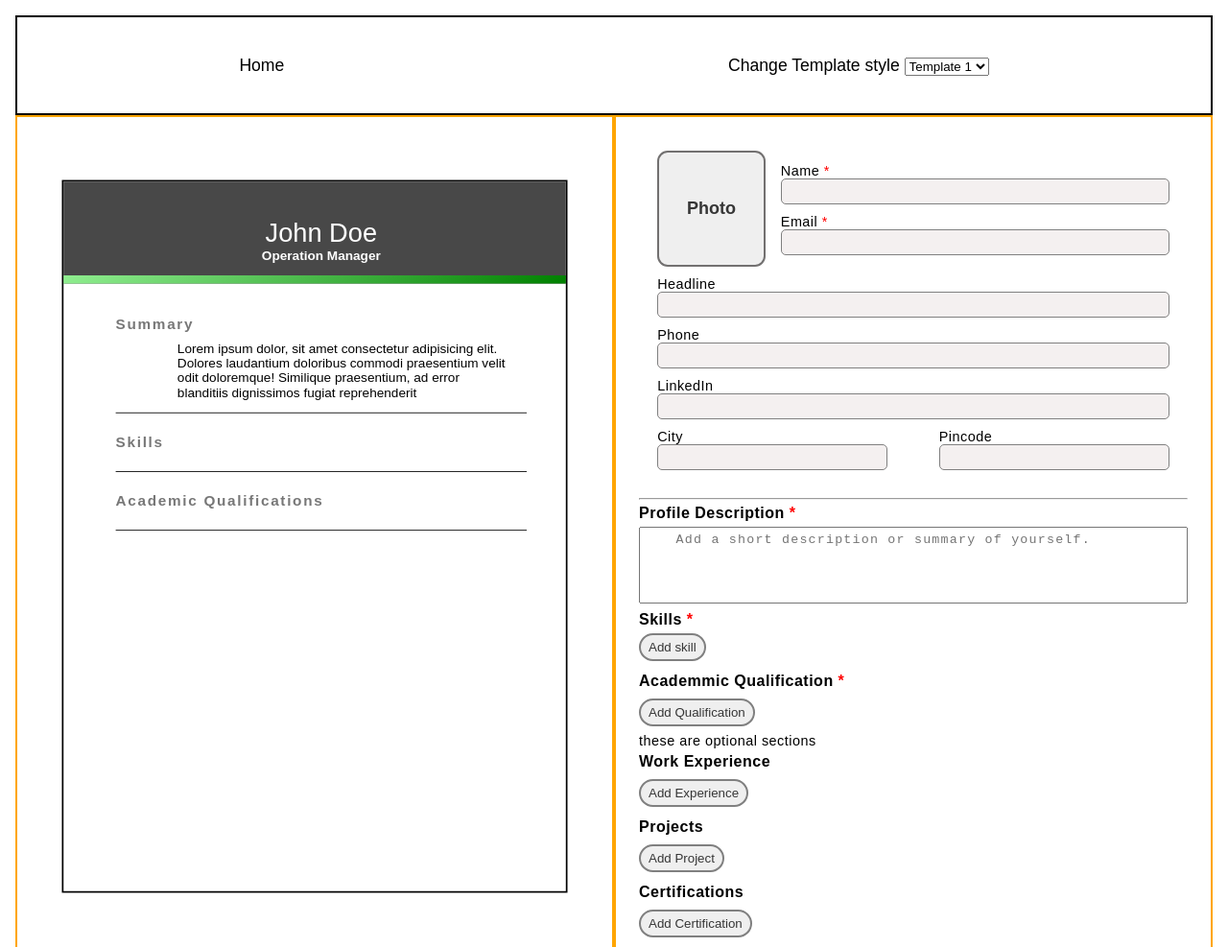
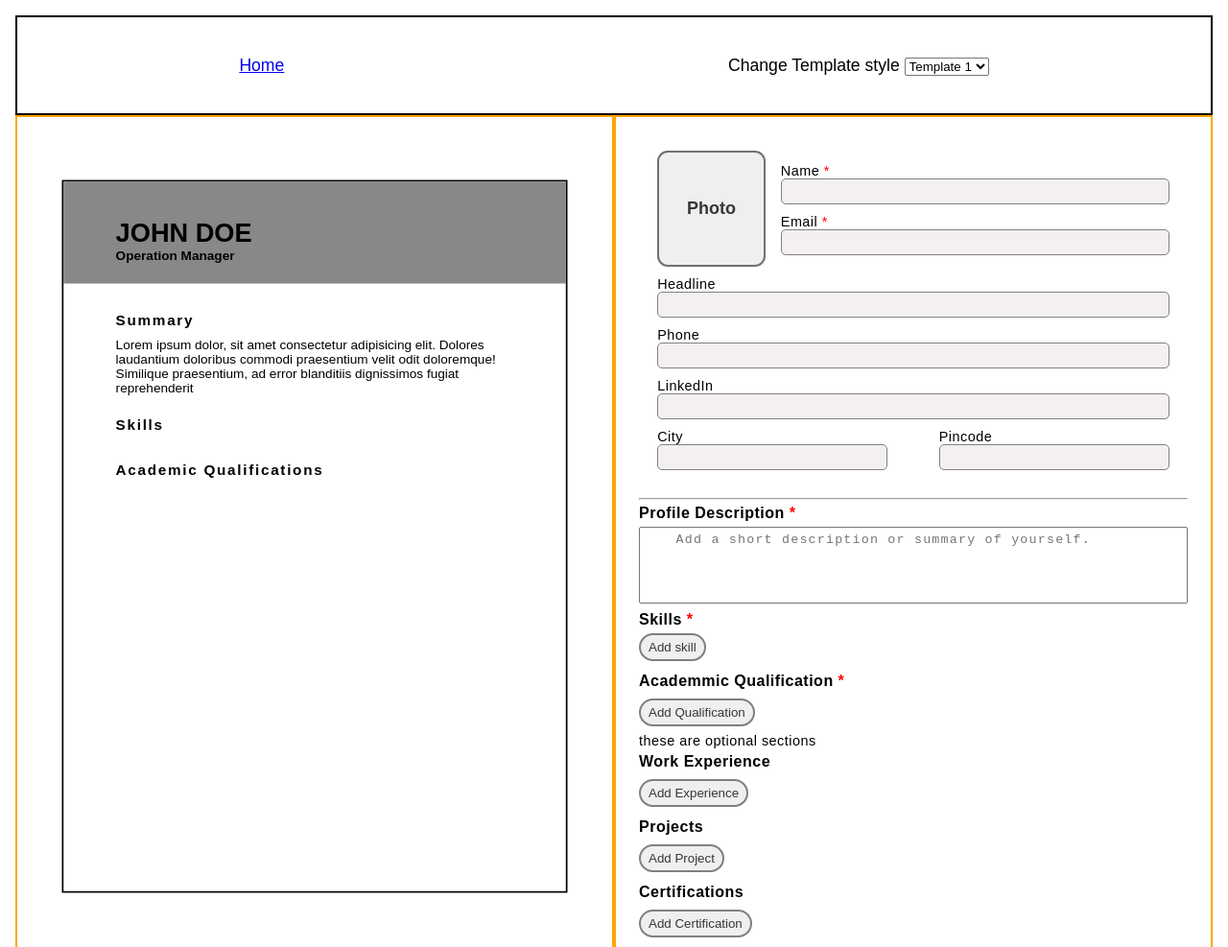
Before and after one commit to Subhranshu-Lenka/Resume-Builder, a plain HTML site: page build-form-page/build.html in a window 1280 px wide. Shown: the top 987 px of the page at 96% size. Drawn offline with Linux system fonts and the light colour scheme.

Commit message:
Completed the 3 templates

```diff
--- a/Home-page/home.css
+++ b/Home-page/home.css
@@ -92,10 +92,10 @@ body {
 }
 
 .temp {
-    height: 33.75rem;
-    width: 23.75rem;
+    /* height: 33.75rem; */
+    aspect-ratio: 1/1.41;
+    width: 25vw;
     border: 2px solid whitesmoke;
-
 }
 
 .template1 {
--- a/build-form-page/build.html
+++ b/build-form-page/build.html
@@ -7,14 +7,14 @@
     <title>Build-page</title>
     <link rel="stylesheet" href="build.css">
 
-    <link rel="stylesheet" id="style-link" href="template2.css">
+    <link rel="stylesheet" id="style-link" href="template1.css">
     <!-- <link rel="stylesheet" id="style2-link" href="template2.css" disabled>
     <link rel="stylesheet" id="style3-link" href="template3.css" disabled> -->
 </head>
 
 <body>
     <section class="navbar">
-        <span>Home</span>
+        <a href="../index.html"><span>Home</span></a>
         <span>Change Template style
             <select id="template-changer">
                 <option value="1">Template 1</option>
--- a/build-form-page/template1.css
+++ b/build-form-page/template1.css
@@ -19,6 +19,7 @@
     font-size: 2rem;
     margin-top: 20px;
     font-weight: light;
+    text-transform: uppercase;
 }
 
 .resume-head p {
@@ -30,6 +31,12 @@
     font-size: small;
     margin-right: 15px;
     font-weight: 500
+}
+
+.resume-head span:nth-last-child(2) {
+    margin: 0px;
+    /* border: none; */
+    padding: 0;
 }
 
 .resume-body section {
--- a/build-form-page/template2.css
+++ b/build-form-page/template2.css
@@ -4,9 +4,13 @@
     box-sizing: border-box;
 }
 
-.resume-body,
 .resume-head {
     padding: 25px 3rem;
+    padding-left: 4rem;
+}
+
+.resume-body {
+    padding: 10px 3rem;
     padding-left: 4rem;
 }
 
@@ -57,7 +61,7 @@
 
 .resume-body section {
     margin-bottom: 10px;
-    padding: 15px 0;
+    padding: 10px 0;
     border-bottom: 1px solid black;
 }
 
--- a/build-form-page/template3.css
+++ b/build-form-page/template3.css
@@ -4,36 +4,48 @@
     box-sizing: border-box;
 }
 
-.resume-body,
+/* .resume-body, */
 .resume-head {
     padding: 25px 3rem;
     padding-left: 4rem;
 }
 
-.resume-head {
-    background-color: #888;
-    color: black;
-}
-
 .resume-body {
-    color: green;
+    padding-left: 4rem;
+    padding-right: 3rem;
 }
 
 .resume-head h1 {
     font-size: 2rem;
     margin-top: 20px;
     font-weight: light;
+    color: dodgerblue;
 }
 
 .resume-head p {
     font-size: medium;
     font-weight: 600;
+    padding-bottom: 10px;
+}
+
+.resume-head p:last-child {
+    border-top: 2px solid gray;
+    border-bottom: 2px solid gray;
+    padding: 15px 0;
+    margin: 0 -3rem 0 -4rem;
+    text-align: center;
 }
 
 .resume-head span {
     font-size: small;
     margin-right: 15px;
     font-weight: 500
+}
+
+.resume-head span:nth-last-child(2) {
+    margin: 0px;
+    /* border: none; */
+    padding: 0;
 }
 
 .resume-body section {
@@ -43,9 +55,11 @@
 
 .resume-body section>h4 {
     padding-bottom: 10px;
-    letter-spacing: 2px;
+    letter-spacing: 1px;
     font-weight: bold;
     font-size: large;
+    color: dodgerblue;
+    text-transform: uppercase;
 }
 
 .skill-block {
@@ -58,13 +72,16 @@
     font-size: 16px;
     padding: 5px 8px;
     margin-left: 1.5rem;
-    border: 2px solid #212121;
+    /* border: 2px solid #212121; */
     border-radius: 8px;
+    background-color: #387ADF;
+    color: white;
 }
 
 .preview-div {
     margin-bottom: 10px;
 }
+
 
 .preview-div p:first-child {
     font-weight: bold;
```
